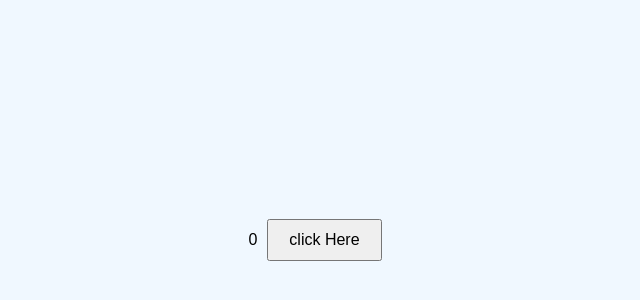
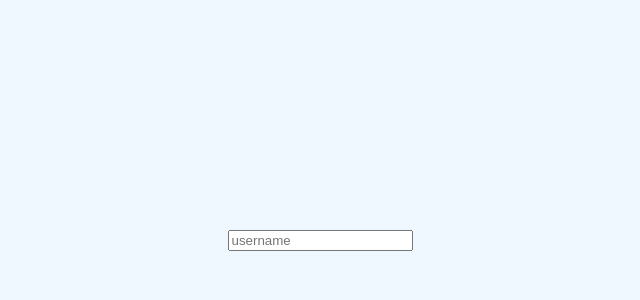
Before and after one commit to goutham120203/sample, a React (Create React App) app: page / in a window 1280 px wide. Shown: the part 160-460 px from the top of the page, without its empty margins (320-960 px from the left). Built offline with nearby package versions, Linux system fonts and the light colour scheme.

Commit message:
use onchane

```diff
--- a/src/App.js
+++ b/src/App.js
@@ -1,15 +1,19 @@
 
-import React,{useState,useEffect} from 'react';
+import React,{useState} from 'react';
 import './App.css';
 
 const App = () => {
-const [count,setCount] = useState(0);
-useEffect(() => console.log(count),[count])
+const [user,setUser] = useState("");
+const handler = e =>{
+  setUser(e.target.value)
+}
 
   return (
     <div>
-      <p>{count}</p> <br />
-      <button onClick={() => setCount(count + 1)}>click Here</button>
+      <center>
+        <input type='text' placeholder='username' value={user} name='user' onChange={handler}/> <br />
+        {user}
+      </center>
     </div>
   )
 }
```
